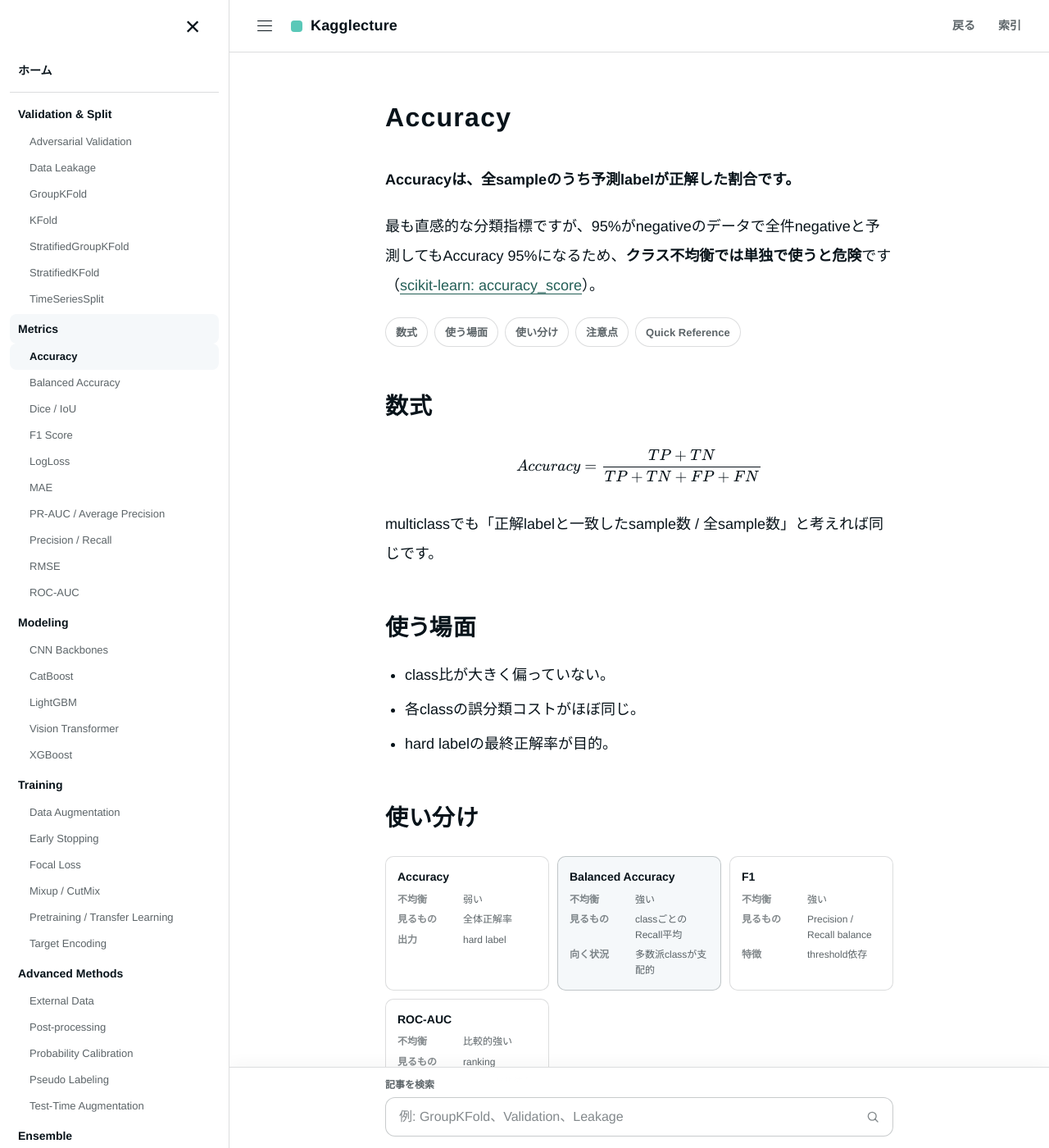
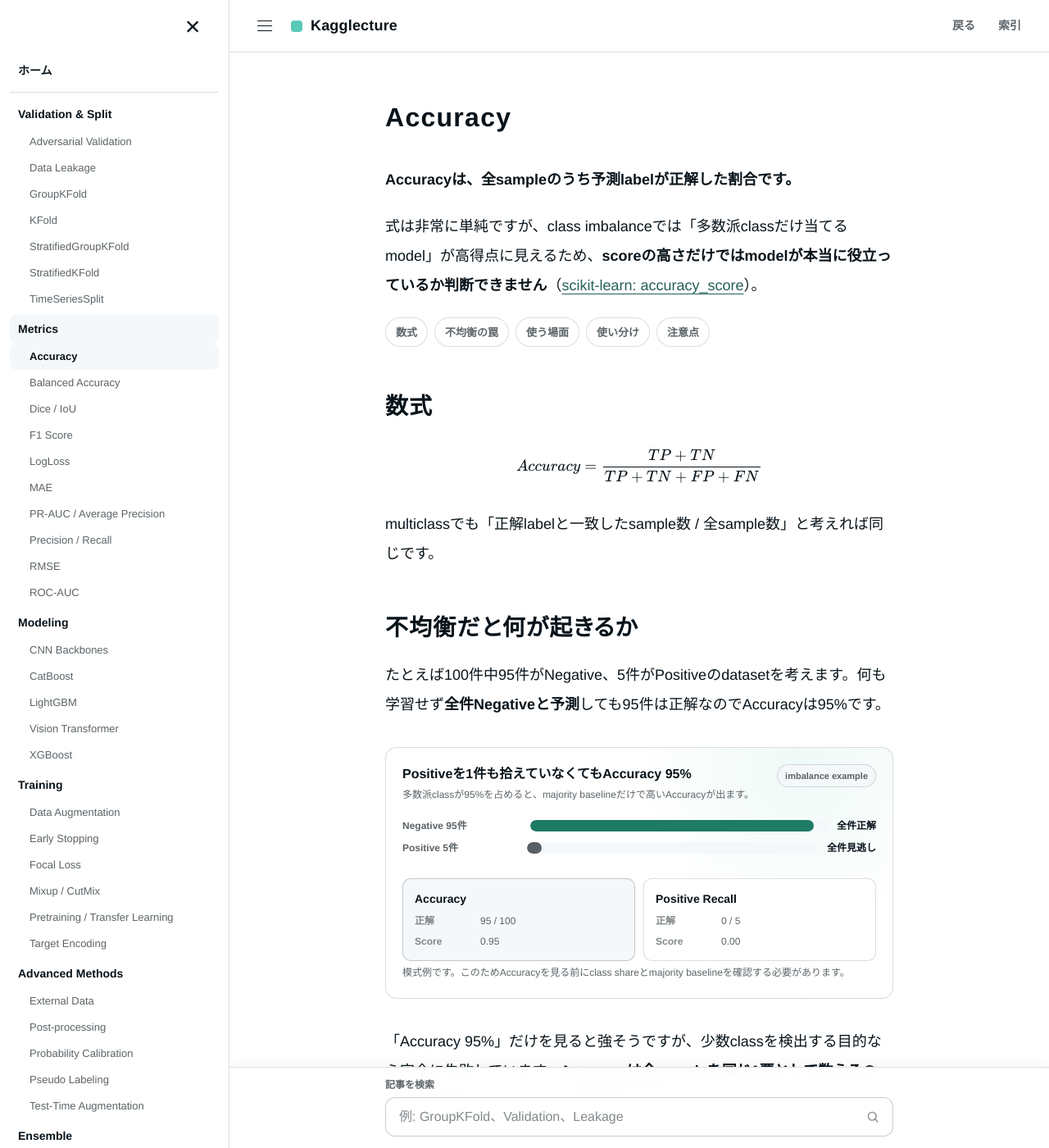
Before and after one commit to morikazu1119/Kagglecture, a Jekyll site: the page built from wiki/metrics/accuracy.md, in a window 1280 px wide and 1400 px high. Shown: the whole window at 82% size. Built offline with Jekyll 4.4.1, drawn with Linux system fonts in a browser that asks for light colours; some of the changed text lies outside the part shown.

Commit message:
Add class imbalance visual to Accuracy article

```diff
--- a/wiki/metrics/accuracy.md
+++ b/wiki/metrics/accuracy.md
@@ -19,14 +19,14 @@ tags:
 
 **Accuracyは、全sampleのうち予測labelが正解した割合です。**
 
-最も直感的な分類指標ですが、95%がnegativeのデータで全件negativeと予測してもAccuracy 95%になるため、**クラス不均衡では単独で使うと危険**です（[scikit-learn: accuracy_score](https://scikit-learn.org/stable/modules/generated/sklearn.metrics.accuracy_score.html)）。
+式は非常に単純ですが、class imbalanceでは「多数派classだけ当てるmodel」が高得点に見えるため、**scoreの高さだけではmodelが本当に役立っているか判断できません**（[scikit-learn: accuracy_score](https://scikit-learn.org/stable/modules/generated/sklearn.metrics.accuracy_score.html)）。
 
 <nav class="article-jump-nav" aria-label="ページ内ナビゲーション">
   <a href="#formula">数式</a>
+  <a href="#imbalance">不均衡の罠</a>
   <a href="#use-cases">使う場面</a>
   <a href="#comparison">使い分け</a>
   <a href="#pitfalls">注意点</a>
-  <a href="#quick-reference">Quick Reference</a>
 </nav>
 
 ## 数式 {#formula}
@@ -36,6 +36,28 @@ Accuracy = \frac{TP + TN}{TP + TN + FP + FN}
 $$
 
 multiclassでも「正解labelと一致したsample数 / 全sample数」と考えれば同じです。
+
+## 不均衡だと何が起きるか {#imbalance}
+
+たとえば100件中95件がNegative、5件がPositiveのdatasetを考えます。何も学習せず**全件Negativeと予測**しても95件は正解なのでAccuracyは95%です。
+
+<div class="model-architecture" aria-label="クラス不均衡でAccuracyが高く見える模式図">
+  <div class="model-architecture__header">
+    <div><div class="model-architecture__title">Positiveを1件も拾えていなくてもAccuracy 95%</div><p class="model-architecture__subtitle">多数派classが95%を占めると、majority baselineだけで高いAccuracyが出ます。</p></div>
+    <span class="model-architecture__badge">imbalance example</span>
+  </div>
+  <div class="html-bar-chart">
+    <div class="html-bar-row is-highlight"><span class="html-bar-label">Negative 95件</span><span class="html-bar-track"><span class="html-bar-fill" style="--value:95"></span></span><span class="html-bar-value">全件正解</span></div>
+    <div class="html-bar-row"><span class="html-bar-label">Positive 5件</span><span class="html-bar-track"><span class="html-bar-fill" style="--value:5"></span></span><span class="html-bar-value">全件見逃し</span></div>
+  </div>
+  <div class="comparison-board" style="margin-bottom:0">
+    <section class="comparison-card is-primary"><h4>Accuracy</h4><dl><dt>正解</dt><dd>95 / 100</dd><dt>Score</dt><dd>0.95</dd></dl></section>
+    <section class="comparison-card"><h4>Positive Recall</h4><dl><dt>正解</dt><dd>0 / 5</dd><dt>Score</dt><dd>0.00</dd></dl></section>
+  </div>
+  <p class="model-architecture__caption">模式例です。このためAccuracyを見る前にclass shareとmajority baselineを確認する必要があります。</p>
+</div>
+
+「Accuracy 95%」だけを見ると強そうですが、少数classを検出する目的なら完全に失敗しています。**Accuracyは全sampleを同じ1票として数える**ので、件数の多いclassがscoreを支配します。
 
 ## 使う場面 {#use-cases}
 
@@ -54,9 +76,9 @@ multiclassでも「正解labelと一致したsample数 / 全sample数」と考
 
 ## 注意点 {#pitfalls}
 
-### 多数派classだけ当てる
+### Majority baselineを見ない
 
-class shareとAccuracy baselineを最初に比較します。最大classが90%ならAccuracy 90%は何も学習していない可能性があります。
+最大classが90%ならAccuracy 90%は、全件をmajority classへ出すだけで達成できます。model scoreだけでなくbaselineとの差を見ます。
 
 ### threshold依存
 
@@ -66,13 +88,13 @@ Probabilityをlabelへ変換するdecision ruleでAccuracyは変わります。C
 
 scikit-learnのmultilabel Accuracyはsample内のlabel setが完全一致するsubset accuracyです。Competition定義と一致するか確認します。
 
-## Quick Reference {#quick-reference}
+## Quick Reference
 
-- 1が最良。
+- Accuracy = 正解数 / 全sample数。
 - class比を必ず確認する。
 - majority baselineと比較する。
 - 不均衡ならBalanced Accuracy/F1/PR系を検討する。
-- probability metricではない。
+- probabilityの質を直接測るMetricではない。
 
 ## 関連項目
 
```
